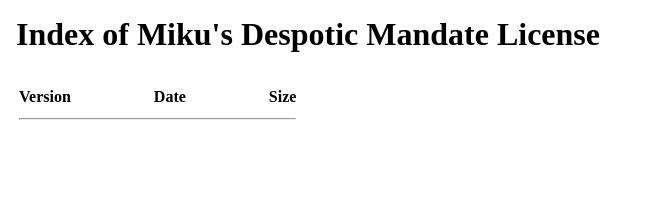
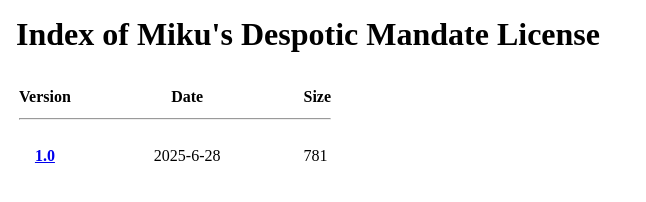
Before and after one commit to barroit/mdm.barroit.sh, a website: page site/index.html in a window 1280 px wide. Shown: the whole page, without its empty margins (0-646 px from the left). Drawn offline with Linux system fonts and the light colour scheme.

Commit message:
site: add MDM-1.0
Signed-off-by: Jiamu Sun <barroit@linux.com>

```diff
--- a/site/index.html
+++ b/site/index.html
@@ -11,6 +11,10 @@ Copyright 2025 Jiamu Sun <barroit@linux.com>
   <meta charset='utf-8'>
   <meta name='viewport' content='width=device-width, initial-scale=1'>
   <link rel='stylesheet' href='./style.css'/>
+  <link rel='icon' sizes='32x32'   href='./favicon-32.png'/>
+  <link rel='icon' sizes='192x192' href='./favicon-192.png'/>
+  <link rel='icon' sizes='512x512' href='./favicon-512.png'/>
+  <link rel='apple-touch-icon' sizes='180x180' href='./favicon-180.png'/>
   <title>39dm</title>
 </head>
 
@@ -31,6 +35,13 @@ Copyright 2025 Jiamu Sun <barroit@linux.com>
 	</tr>
       </thead>
       <tbody>
+	<tr>
+	  <th scope='row'>
+	    <a href='./MDM-1.0'>1.0</a>
+	  </th>
+	  <td>2025-6-28</td>
+	  <td>781</td>
+	</tr>
       </tbody>
     </table>
   </main>
```
Also changed, not shown: 1 other file.
